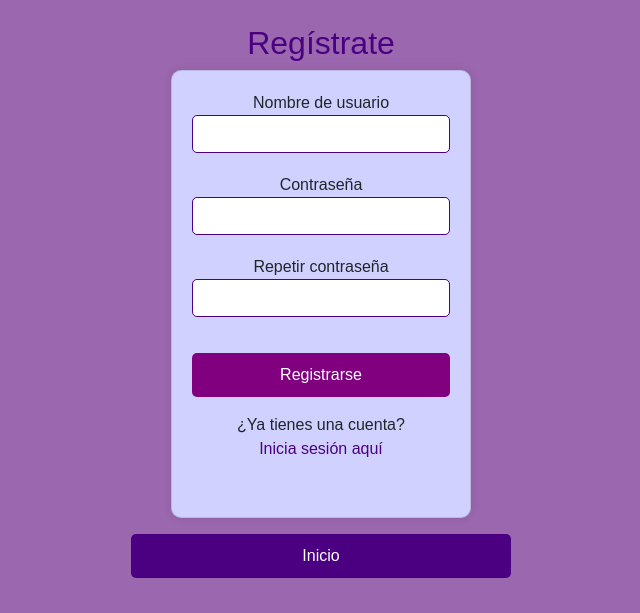
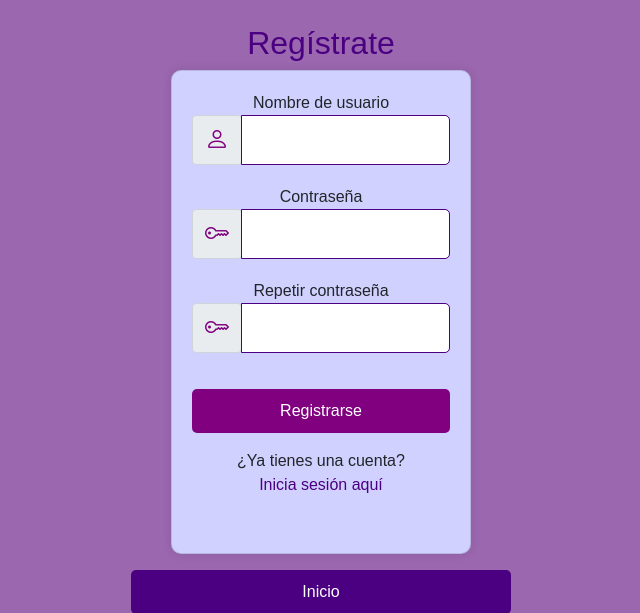
Before and after one commit to FJAB1992/TFG_PS, a Django app: page /signup/ in a window 1280 px wide. Shown: the top 613 px of the page, without its empty margins (319-959 px from the left). Run offline with Django 5.2, Linux system fonts and the light colour scheme; some libraries are stand-ins or nearby versions.

Commit message:
icons_001

```diff
--- a/tfg_ps_app/templates/signup.html
+++ b/tfg_ps_app/templates/signup.html
@@ -5,6 +5,7 @@
 
 {% block cabecera %}
 <link rel="stylesheet" href="{% static 'css/login.css' %}">
+<link rel="stylesheet" href="https://cdnjs.cloudflare.com/ajax/libs/bootstrap-icons/1.10.3/font/bootstrap-icons.min.css">
 {% endblock %}
 
 {% block cuerpo %}
@@ -25,13 +26,37 @@
                 <form method="post" class="needs-validation" novalidate>
                     {% csrf_token %}
                     <div class="form-group text-center">
-                        Nombre de usuario<input type="text" name="username" class="form-control" required>
+                        <label for="id_username">Nombre de usuario</label>
+                        <div class="input-group mb-3">
+                            <div class="input-group-prepend">
+                                <span class="input-group-text" id="basic-addon1">
+                                    <i class="bi bi-person" style="font-size: 1.5rem; color: purple;"></i>
+                                </span>
+                            </div>
+                            <input type="text" name="username" class="form-control" required>
+                        </div>
                     </div>
                     <div class="form-group text-center">
-                        Contraseña<input type="password" name="password1" class="form-control" required>
+                        <label for="id_password1">Contraseña</label>
+                        <div class="input-group mb-3">
+                            <div class="input-group-prepend">
+                                <span class="input-group-text" id="basic-addon2">
+                                    <i class="bi bi-key" style="font-size: 1.5rem; color: purple;"></i>
+                                </span>
+                            </div>
+                            <input type="password" name="password1" class="form-control" required>
+                        </div>
                     </div>
                     <div class="form-group text-center">
-                        Repetir contraseña<input type="password" name="password2" class="form-control" required>
+                        <label for="id_password2">Repetir contraseña</label>
+                        <div class="input-group mb-3">
+                            <div class="input-group-prepend">
+                                <span class="input-group-text" id="basic-addon3">
+                                    <i class="bi bi-key" style="font-size: 1.5rem; color: purple;"></i>
+                                </span>
+                            </div>
+                            <input type="password" name="password2" class="form-control" required>
+                        </div>
                     </div>
                     <button type="submit" class="btn btn-primary mt-3" style="width: 100%;">Registrarse</button>
                 </form>
```
Also changed, not shown: tfg_ps_app/templates/login.html (+19 -2 lines).
